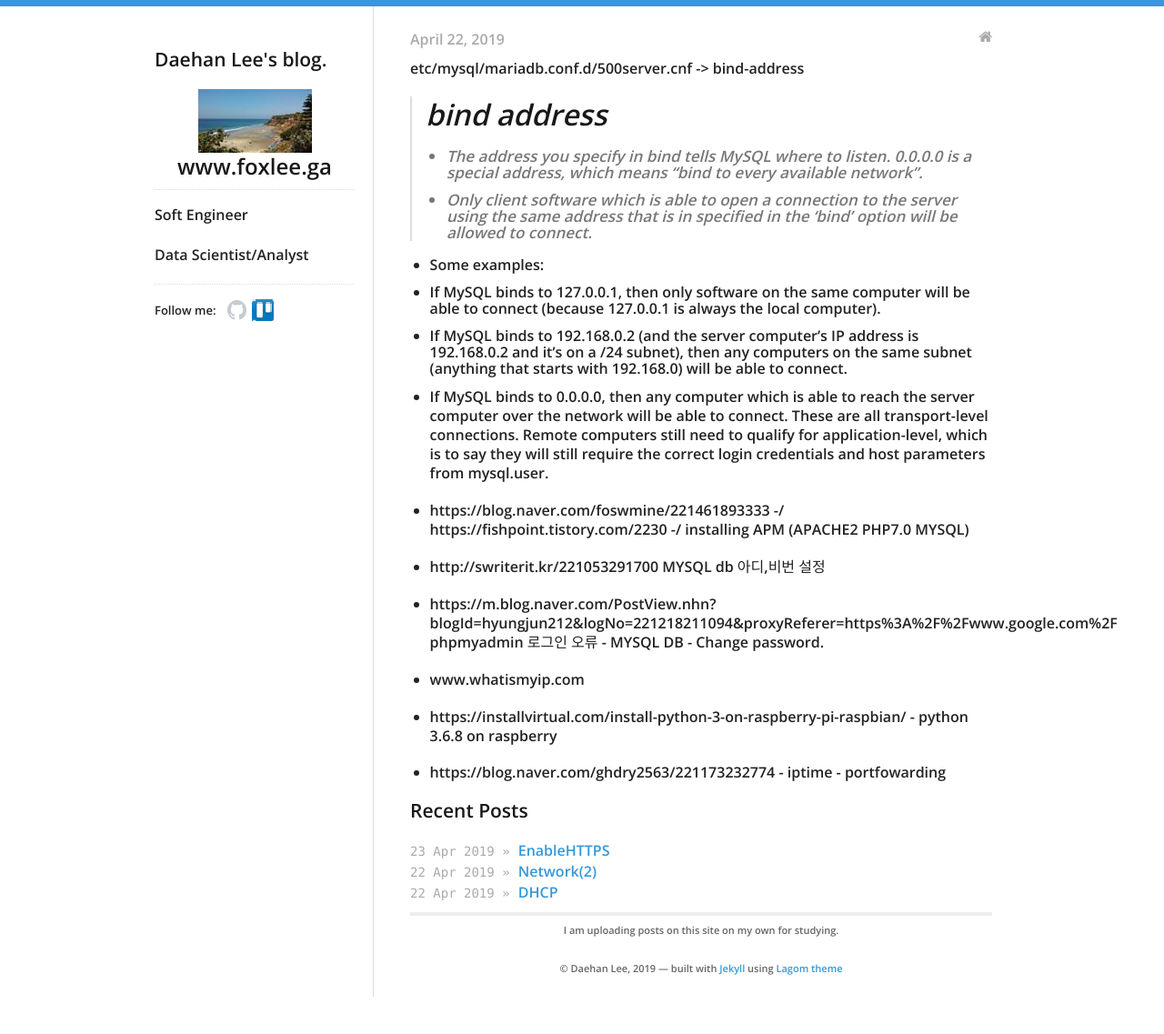
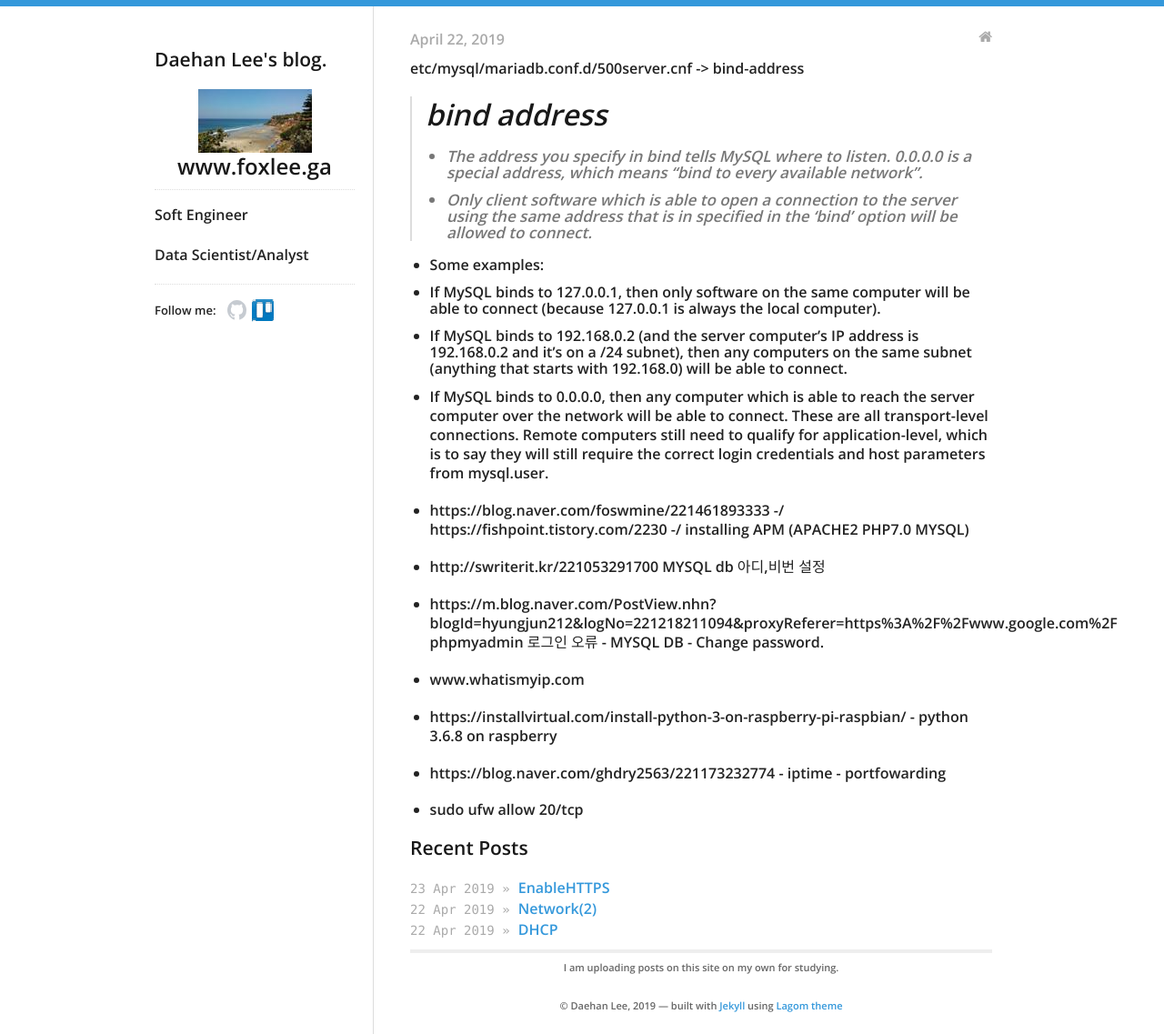
Before and after one commit to daehan0226/Study, a Jekyll site: the page built from _posts/2019-04-22-Raspberrypi(3).md, in a window 1280 px wide. Shown: the whole page at 91% size. Built offline with Jekyll 4.4.1, drawn with Linux system fonts in a browser that asks for light colours; before the commit the page ends 1096 px from its top, so only the background shows below that.

Commit message:
Update 2019-04-22-Raspberrypi(3).md

```diff
--- a/_posts/2019-04-22-Raspberrypi(3).md
+++ b/_posts/2019-04-22-Raspberrypi(3).md
@@ -30,3 +30,5 @@ These are all transport-level connections. Remote computers still need to qualif
 * https://installvirtual.com/install-python-3-on-raspberry-pi-raspbian/ - python 3.6.8 on raspberry
 
 * https://blog.naver.com/ghdry2563/221173232774  - iptime - portfowarding
+
+* sudo ufw allow 20/tcp
```
